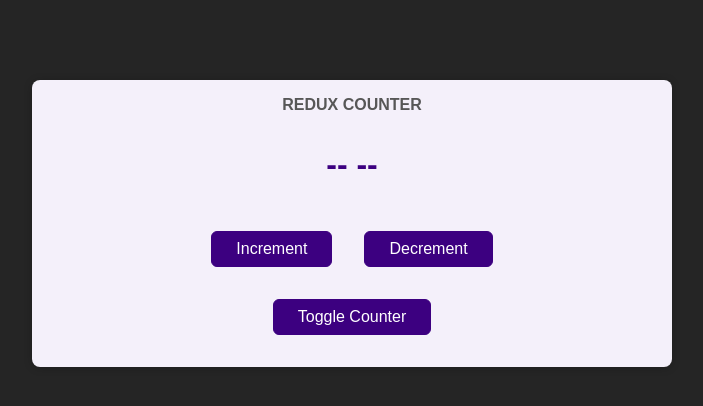
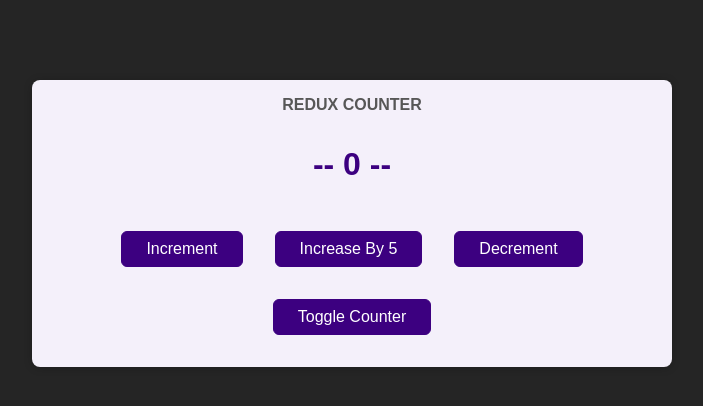
Before and after one commit to lalalala55/reactjs-learning, a React (Vite) app: page / in a window 1280 px wide. Shown: the top 406 px of the page, without its empty margins (288-991 px from the left). Built offline with nearby package versions, Linux system fonts and the light colour scheme.

Commit message:
313. Attaching Payloads to Actions

```diff
--- a/src/components/Counter.jsx
+++ b/src/components/Counter.jsx
@@ -2,78 +2,92 @@ import { useSelector, useDispatch, connect } from 'react-redux';
 import classes from './Counter.module.css';
 import { Component } from 'react';
 
-// const Counter = () => {
-//   const dispatch = useDispatch();
-//   const counter = useSelector(state => {
-//     console.log(state);
-//     return state.counter;
-//   });
+const Counter = () => {
+  const dispatch = useDispatch();
+  const counter = useSelector(state => {
+    console.log(state);
+    return state.counter;
+  });
 
-//   const toggleCounterHandler = () => {};
+  const toggleCounterHandler = () => {};
 
-//   function incrementHandler() {
-//     dispatch({
-//       type: 'increment'
-//     })
-//   }
-
-//   function decrementHandler() {
-//     dispatch({
-//       type: 'decrement'
-//     })
-//   }
-
-//   return (
-//     <main className={classes.counter}>
-//       <h1>Redux Counter</h1>
-//       <div className={classes.value}>-- {counter} --</div>
-//       <div>
-//         <button onClick={incrementHandler}>Increment</button>
-//         <button onClick={decrementHandler}>Decrement</button>
-//       </div>
-//       <button onClick={toggleCounterHandler}>Toggle Counter</button>
-//     </main>
-//   );
-// };
-
-class Counter extends Component {
-
-  incrementHandler() {
-    this.props.increment();
+  function incrementHandler() {
+    dispatch({
+      type: 'increment'
+    })
   }
 
-  decrementHandler() {
-    this.props.decrement();
+  function increaseHandler() {
+    dispatch({
+      type: 'increase',
+      payload: {
+        count: 5
+      }
+    })
   }
 
-  toggleCounterHandler() {}
+  function decrementHandler() {
+    dispatch({
+      type: 'decrement'
+    })
+  }
 
-  render() {
   return (
     <main className={classes.counter}>
       <h1>Redux Counter</h1>
-        <div className={classes.value}>-- {this.props.counter} --</div>
+      <div className={classes.value}>-- {counter} --</div>
       <div>
-          <button onClick={this.incrementHandler.bind(this)}>Increment</button>
-          <button onClick={this.decrementHandler.bind(this)}>Decrement</button>
+        <button onClick={incrementHandler}>Increment</button>
+        <button onClick={increaseHandler}>Increase By 5</button>
+
+        <button onClick={decrementHandler}>Decrement</button>
+
       </div>
-        <button onClick={this.toggleCounterHandler.bind(this)}>Toggle Counter</button>
+      <button onClick={toggleCounterHandler}>Toggle Counter</button>
     </main>
   );
-  }
-}
+};
 
-const mapStateToProps = (state) => {
-  return {
-    couter: state.counter
-  }
-}
+export default Counter;
 
-const mapDispatchToProps = (dispatch) => {
-  return {
-    increment: () => dispatch({ type: 'increment' }),
-    decrement: () => dispatch({ type: 'decrement' })
-  }
-}
+// class Counter extends Component {
 
-export default connect(mapStateToProps, mapDispatchToProps)(Counter);
+//   incrementHandler() {
+//     this.props.increment();
+//   }
+
+//   decrementHandler() {
+//     this.props.decrement();
+//   }
+
+//   toggleCounterHandler() {}
+
+//   render() {
+//     return (
+//       <main className={classes.counter}>
+//         <h1>Redux Counter</h1>
+//         <div className={classes.value}>-- {this.props.counter} --</div>
+//         <div>
+//           <button onClick={this.incrementHandler.bind(this)}>Increment</button>
+//           <button onClick={this.decrementHandler.bind(this)}>Decrement</button>
+//         </div>
+//         <button onClick={this.toggleCounterHandler.bind(this)}>Toggle Counter</button>
+//       </main>
+//     );
+//   }
+// }
+
+// const mapStateToProps = (state) => {
+//   return {
+//     couter: state.counter
+//   }
+// }
+
+// const mapDispatchToProps = (dispatch) => {
+//   return {
+//     increment: () => dispatch({ type: 'increment' }),
+//     decrement: () => dispatch({ type: 'decrement' })
+//   }
+// }
+
+// export default connect(mapStateToProps, mapDispatchToProps)(Counter);
--- a/src/store/index.jsx
+++ b/src/store/index.jsx
@@ -4,6 +4,12 @@ const counterReducer = (state = { counter: 0 }, action) => {
     if(action.type === 'increment'){
         return {
             counter: state.counter + 1
+        }
+    }
+
+    if(action.type === 'increase') {
+        return {
+            counter: state.counter + action.payload.count,
         }
     }
 
```
Lines whose indentation alone changed are shown as unchanged.
